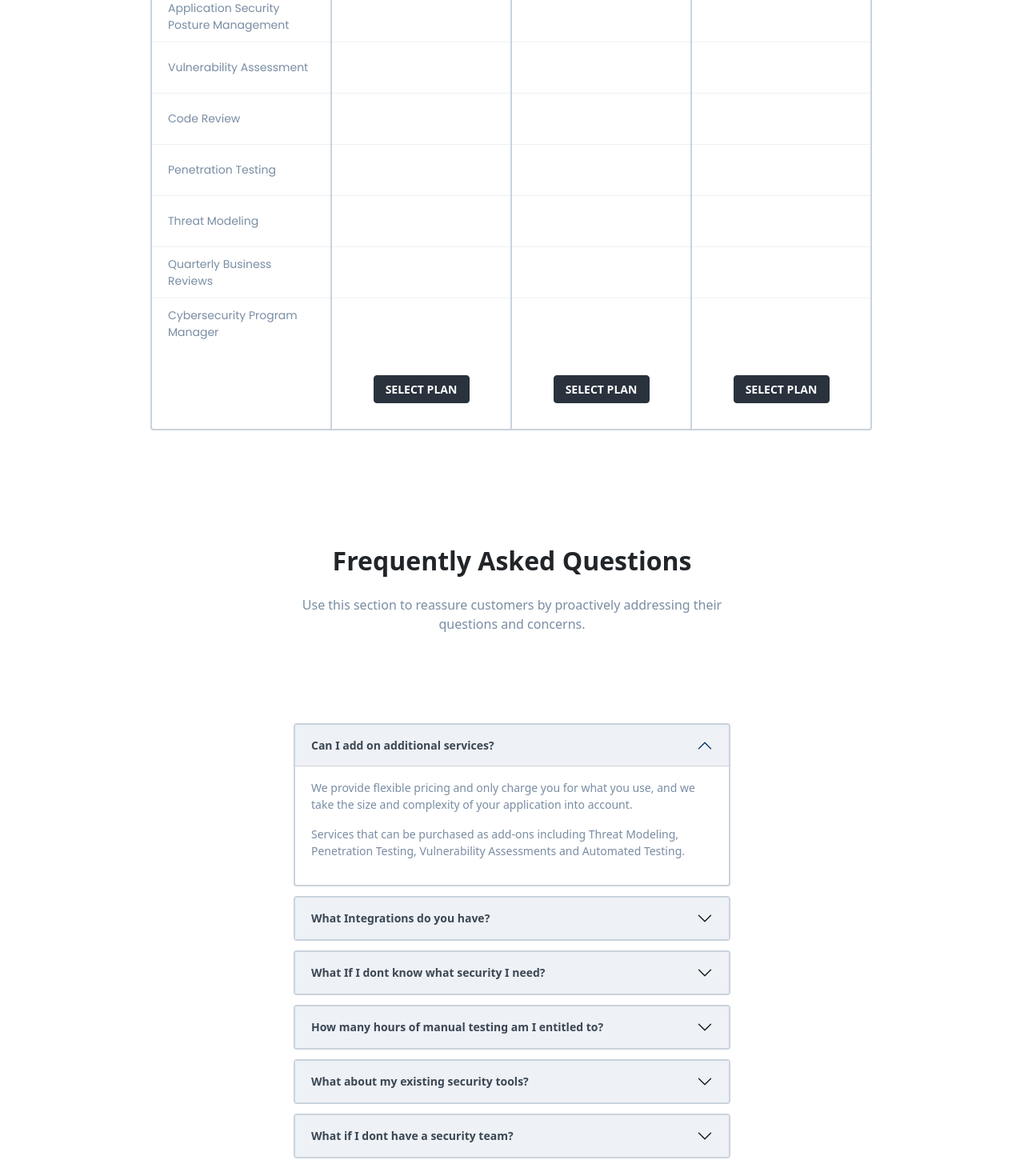
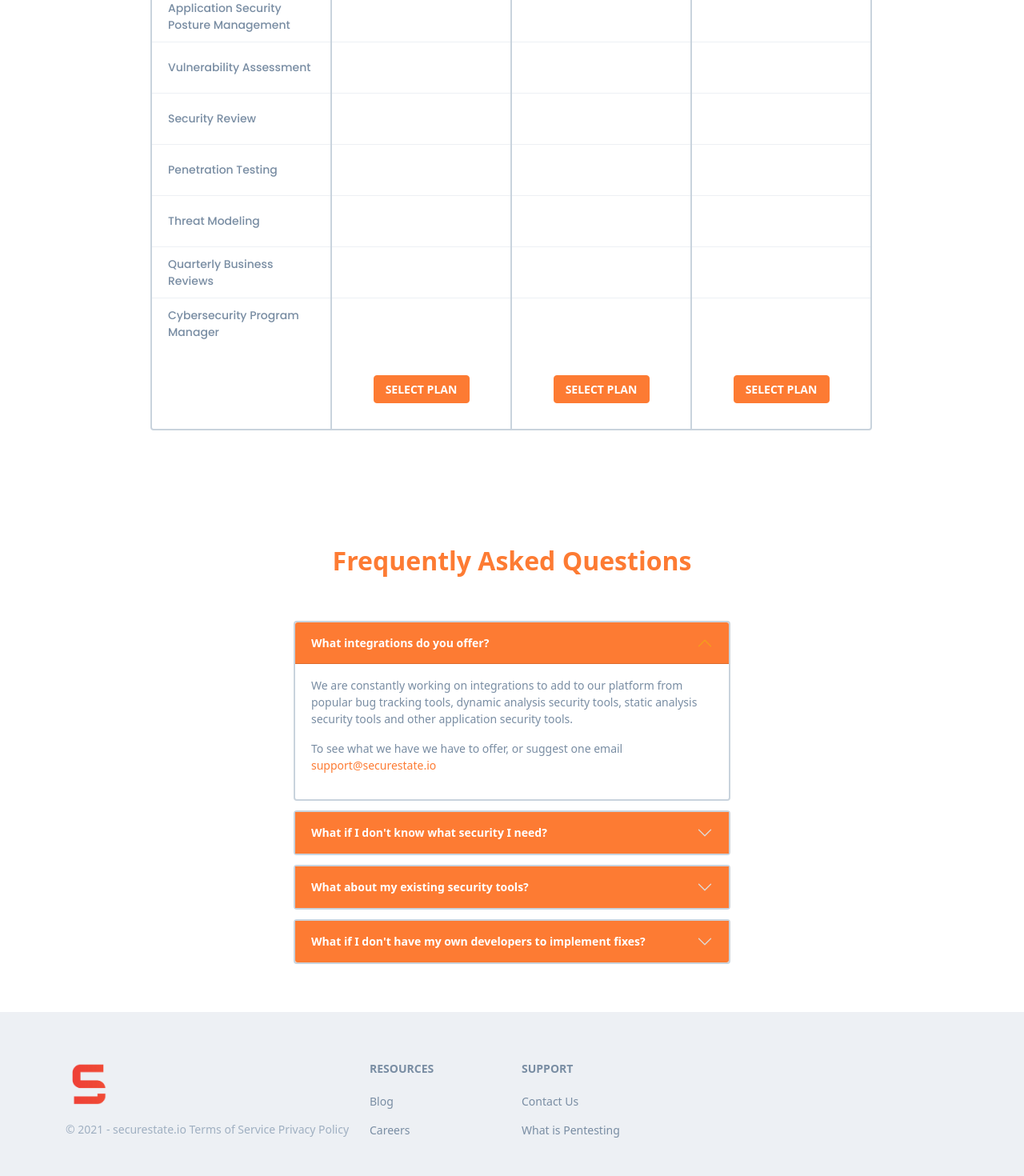
Before and after one commit to iamirfanfaiz/secureStateTest, a React (Create React App) app: page /pricing in a window 1280 px wide. Shown: the part 500-1970 px from the top of the page at 80% size. Built offline with nearby package versions, Linux system fonts and the light colour scheme; some icons are missing.

Commit message:
ui updates

```diff
--- a/src/App.js
+++ b/src/App.js
@@ -25,8 +25,8 @@ function App() {
         <NavBar />
         <Routes>
           <Route path='/' element={<Home />} />
-          <Route path='/design' element={<Design />} />
-          <Route path='/develop' element={<Develop />} />
+          <Route path='/develop' element={<Design />} />
+          <Route path='/design' element={<Develop />} />
           <Route path='/operate' element={<Operate />} />
           <Route path='/pricing' element={<Pricing />} />
           <Route path='/platform' element={<Platform />} />
--- a/src/App.scss
+++ b/src/App.scss
@@ -311,7 +311,7 @@ a {
 
 .how-it-works {
   .box {
-    max-width: 210px;
+    max-width: 290px;
     width: 100%;
     margin: auto;
     text-align: center;
@@ -426,6 +426,7 @@ a {
           .feature {
             color: #798da3;
             font-size: 14px;
+            font-weight:500;
             @media only screen and (max-width: 768px) {
               text-align: center;
             }
@@ -444,8 +445,8 @@ a {
 }
 
 .accordion-button {
-  color: #3b4754 !important;
-  background-color: #eef1f5 !important;
+  color: #ffffff !important;
+  background-color: #fd7b33 !important;
   font-size: 14px;
   font-weight: 700;
 }
@@ -457,7 +458,7 @@ a {
 }
 
 .accordion-button::after {
-  filter: brightness(0.5);
+  filter: invert(1);
 }
 
 .accordion-item {
--- a/src/components/pages/Pricing.js
+++ b/src/components/pages/Pricing.js
@@ -34,7 +34,7 @@ function Pricing() {
                                 <div className='plan-col'>
                                     <div className='head d-flex align-items-start flex-column'>
                                         <div className='fs-md'>Select Plan</div>
-                                        <button className='btn btn-secondary mt-3'>Monthly</button>
+                                        <button className='btn btn-primary mt-3'>Monthly</button>
                                     </div>
 
                                     <div className='body'>
@@ -53,7 +53,7 @@ function Pricing() {
                                             </li>
                                             <li>
                                                 <span className='feature'>
-                                                    Code Review
+                                                    Security Review
                                                 </span>
 
                                             </li>
@@ -117,7 +117,7 @@ function Pricing() {
                                             </li>
                                             <li className='justify-content-center d-none d-md-block text-center'>
                                                 <span className='feature d-none'>
-                                                    Code Review
+                                                    Security Review
                                                 </span>
                                                 <span className='d-none d-md-block text-center'>
                                                     <box-icon name='minus' color='#c9d3dd'></box-icon>
@@ -159,7 +159,7 @@ function Pricing() {
                                     </div>
 
                                     <div className='foot'>
-                                        <button className='btn btn-secondary'>SELECT PLAN</button>
+                                        <a href='https://www.securestate.io/demo' className='btn btn-primary'>SELECT PLAN</a>
                                     </div>
 
                                 </div>
@@ -190,7 +190,7 @@ function Pricing() {
                                             </li>
                                             <li className='justify-content-center'>
                                                 <span className='feature d-block d-sm-block d-md-none'>
-                                                    Code Review
+                                                    Security Review
                                                 </span>
                                                 <span className='d-none d-md-block text-center'>
                                                     <box-icon name='check' color='#000'></box-icon>
@@ -232,7 +232,7 @@ function Pricing() {
                                     </div>
 
                                     <div className='foot'>
-                                        <button className='btn btn-secondary'>SELECT PLAN</button>
+                                        <a href='https://www.securestate.io/demo' className='btn btn-primary'>SELECT PLAN</a>
                                     </div>
 
                                 </div>
@@ -263,7 +263,7 @@ function Pricing() {
                                             </li>
                                             <li className='justify-content-center'>
                                                 <span className='feature d-block d-sm-block d-md-none'>
-                                                    Code Review
+                                                    Security Review
                                                 </span>
                                                 <span className='d-none d-md-block text-center'>
                                                     <box-icon name='check' color='#000'></box-icon>
@@ -305,7 +305,7 @@ function Pricing() {
                                     </div>
 
                                     <div className='foot'>
-                                        <button className='btn btn-secondary'>SELECT PLAN</button>
+                                        <a href='https://www.securestate.io/demo' className='btn btn-primary'>SELECT PLAN</a>
                                     </div>
 
                                 </div>
@@ -327,15 +327,15 @@ function Pricing() {
 
                 <div className='container pt-5'>
                     <div className='row align-items-center'>
-                        <div className='col-md-6 offset-md-3'>
+                        <div className='col-md-12'>
 
-                            <h2 className='fw-700 text-center mb-4'>
+                            <h2 className='fw-700 text-center mb-2 color-orange'>
                                 Frequently Asked Questions
                             </h2>
 
-                            <p className='text-center mute'>
+                            {/* <p className='text-center mute'>
                                 Use this section to reassure customers by proactively addressing their questions and concerns.
-                            </p>
+                            </p> */}
 
                         </div>
 
@@ -344,7 +344,7 @@ function Pricing() {
 
             </section>
 
-            <section className='py-5 d-flex align-items-center'>
+            <section className='pb-5 d-flex align-items-center'>
 
                 <div className='container'>
                     <div className='row align-items-center'>
@@ -352,47 +352,50 @@ function Pricing() {
 
                             <Accordion defaultActiveKey="0">
                                 <Accordion.Item eventKey="0">
-                                    <Accordion.Header>Can I add on additional services?</Accordion.Header>
+                                    <Accordion.Header>What integrations do you offer?</Accordion.Header>
                                     <Accordion.Body>
                                         <p className='mute'>
-                                            We provide flexible pricing and only charge you for what you use, and we take the size and complexity of your application into account.
+                                        We are constantly working on integrations to add to our platform from popular bug tracking tools, dynamic analysis security tools, static analysis security tools and other application security tools.
                                         </p>
 
                                         <p className='mute'>
-                                            Services that can be purchased as add-ons including Threat Modeling, Penetration Testing, Vulnerability Assessments and Automated Testing.
+                                        To see what we have we have to offer, or suggest one email <a href='mailto:support@securestate.io'>support@securestate.io</a>
                                         </p>
                                     </Accordion.Body>
                                 </Accordion.Item>
                                 <Accordion.Item eventKey="1">
-                                    <Accordion.Header>What Integrations do you have?</Accordion.Header>
+                                    <Accordion.Header>What if I don't know what security I need?</Accordion.Header>
                                     <Accordion.Body>
-                                        <p className='mute'>What Integrations do you have?</p>
+                                        <p className='mute'>Not a problem! Our mission is to simplify the cybersecurity process and create an easy way for product leaders to integrate security and prove it.</p>
+
+                                        <p className='mute'>
+                                        We provide 3 subscription levels that each offer their own level of security based on your needs and risk appetite.
+                                        </p>
+                                        <p className='mute'>
+                                        We will provide a free consultation to help determine what's the best option.  Schedule a call now! <a href='https://calendly.com/securestate/lets-talk-security' target='_blank'>https://calendly.com/securestate/lets-talk-security</a>
+                                            </p>
+
+
                                     </Accordion.Body>
                                 </Accordion.Item>
                                 <Accordion.Item eventKey="2">
-                                    <Accordion.Header>What If I dont know what security I need?</Accordion.Header>
+                                    <Accordion.Header>What about my existing security tools?</Accordion.Header>
                                     <Accordion.Body>
-                                        <p className='mute'>What If I dont know what security I need?</p>
+                                        <p className='mute'>
+                                        Our DevSecOps platform integrates with many of the most popular security tools to enable you to continue to leverage your existing security solutions.
+                                            </p>
                                     </Accordion.Body>
                                 </Accordion.Item>
+
+
                                 <Accordion.Item eventKey="3">
-                                    <Accordion.Header>How many hours of manual testing am I entitled to?</Accordion.Header>
+                                    <Accordion.Header>What if I don't have my own developers to implement fixes?</Accordion.Header>
                                     <Accordion.Body>
-                                        <p className='mute'>How many hours of manual testing am I entitled to?</p>
+                                        <p className='mute'>
+                                        We do not offer remediation services but have a partner network to help connect you with an experienced and qualified engineer. </p>
                                     </Accordion.Body>
                                 </Accordion.Item>
-                                <Accordion.Item eventKey="4">
-                                    <Accordion.Header>What about my existing security tools?</Accordion.Header>
-                                    <Accordion.Body>
-                                        <p className='mute'>What about my existing security tools?</p>
-                                    </Accordion.Body>
-                                </Accordion.Item>
-                                <Accordion.Item eventKey="5">
-                                    <Accordion.Header>What if I dont have a security team?</Accordion.Header>
-                                    <Accordion.Body>
-                                        <p className='mute'>What if I dont have a security team?</p>
-                                    </Accordion.Body>
-                                </Accordion.Item>
+
                             </Accordion>
 
                         </div>
```
Also changed, not shown: src/components/navbar/NavBar.js (+64 -5 lines), src/components/navbar/NavBar.scss (+73 -40 lines), src/components/pages/Design.js (+4 -4 lines), src/components/pages/Develop.js (+14 -18 lines), src/components/pages/Home.js (+25 -14 lines), src/components/pages/Operate.js (+7 -7 lines), src/assets/images/icons/SDLC.png (added).
